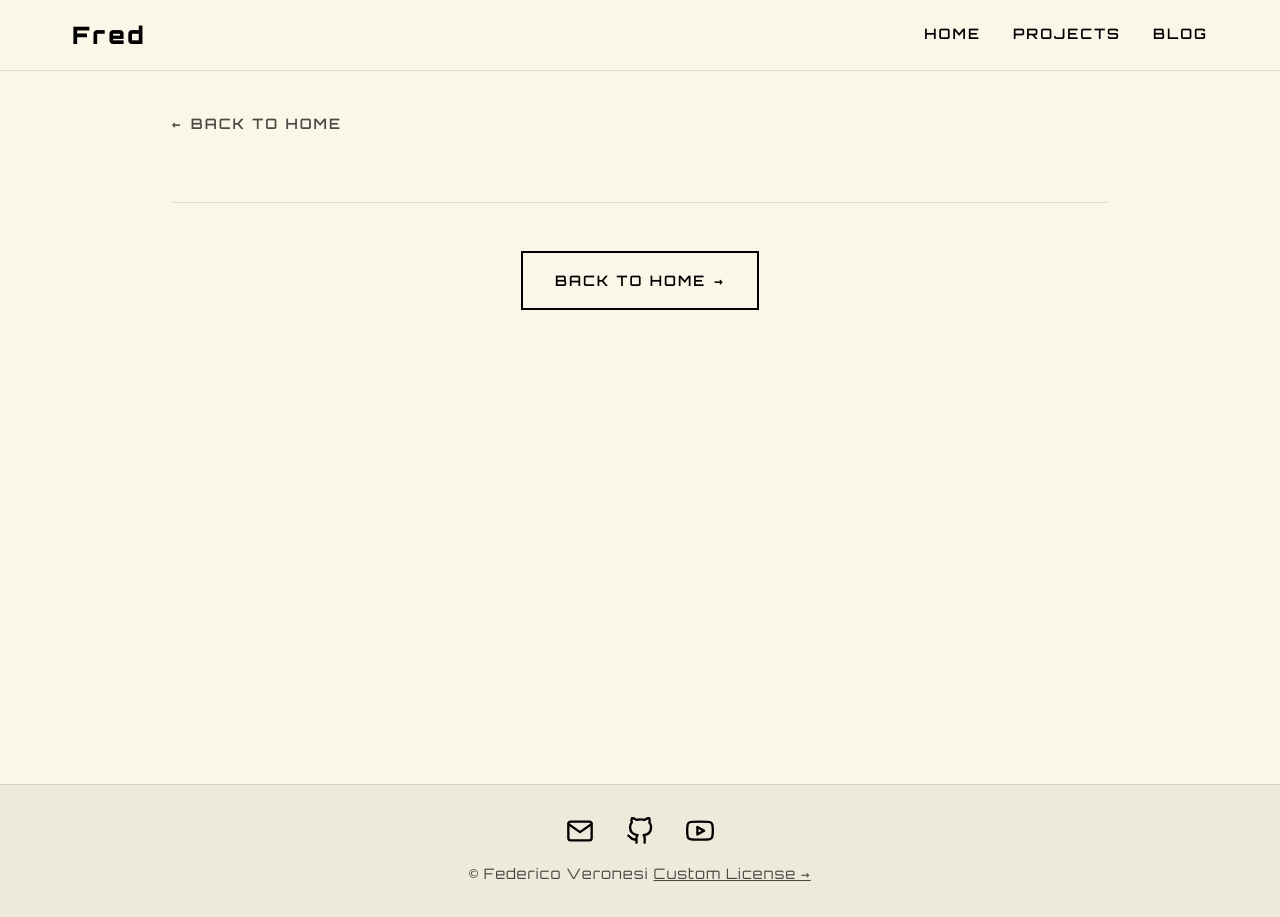
After one commit to fredneedsausername/New-Personal-Website, a Flask app: template templates/custom_website_license.html in a window 1280 px wide. The commit adds this page. Run offline with Flask 3, Linux system fonts and the light colour scheme; the template is opened without the code that fills it, so the values that code supplies are empty.

Commit message:
Added custom license page

```diff
--- a/app.py
+++ b/app.py
@@ -12,7 +12,29 @@ def home():
 
 @app.route('/custom-website-license')
 def custom_website_license():
-    return 200
+    # Read the LICENSE file
+    try:
+        with open('LICENSE', 'r', encoding='utf-8') as file:
+            license_text = file.read()
+    except FileNotFoundError:
+        return 404
+
+    # Convert markdown to HTML
+    html_from_markdown = markdown.markdown(license_text, extensions=['fenced_code', 'tables'])
+
+    # Sanitize HTML
+    allowed_tags = [
+        'h1', 'h2', 'h3', 'h4', 'h5', 'h6', 'p', 'br', 'strong', 'em', 'b', 'i',
+        'ul', 'ol', 'li', 'a', 'img', 'blockquote', 'hr',
+        'table', 'thead', 'tbody', 'th', 'td', 'tr'
+    ]
+    allowed_attributes = {
+        'a': ['href', 'title', 'target'],
+        'img': ['src', 'alt', 'title', 'width', 'height']
+    }
+    sanitized_html = bleach.clean(html_from_markdown, tags=allowed_tags, attributes=allowed_attributes)
+
+    return render_template("custom_website_license.html", license_content=sanitized_html)
 
 # Get newest blog posts first
 # Manually constructed cards for maximum aesthetic result
--- /dev/null
+++ b/static/css/custom_website_license.css
@@ -0,0 +1,346 @@
+/* === LICENSE PAGE STYLES === */
+
+.license-article {
+    background-color: #faf7e8;
+    min-height: calc(100vh - 160px);
+}
+
+.license-container {
+    max-width: 1000px;
+    margin: 0 auto;
+    padding: 2rem;
+}
+
+/* === LICENSE HEADER === */
+.license-header {
+    margin-bottom: 3rem;
+    animation: fadeInUp 0.8s ease-out;
+}
+
+.license-navigation {
+    margin-bottom: 2rem;
+}
+
+.back-link {
+    display: inline-flex;
+    align-items: center;
+    gap: 0.5rem;
+    font-family: 'Orbitron', monospace;
+    font-weight: 600;
+    font-size: 0.9rem;
+    letter-spacing: 2px;
+    text-transform: uppercase;
+    color: rgba(0, 0, 0, 0.7);
+    transition: all 0.3s ease;
+    text-decoration: none;
+}
+
+.back-link:hover {
+    color: #000;
+    transform: translateX(-5px);
+}
+
+.back-arrow {
+    transition: transform 0.3s ease;
+}
+
+.back-link:hover .back-arrow {
+    transform: translateX(-3px);
+}
+
+/* === LICENSE CONTENT === */
+.license-content {
+    font-family: 'Rajdhani', sans-serif;
+    font-size: 1.2rem;
+    line-height: 1.8;
+    color: rgba(0, 0, 0, 0.9);
+    margin-bottom: 4rem;
+    animation: fadeInUp 0.8s ease-out 0.2s both;
+}
+
+/* Typography for markdown content */
+.license-content h1,
+.license-content h2,
+.license-content h3,
+.license-content h4,
+.license-content h5,
+.license-content h6 {
+    font-family: 'Orbitron', monospace;
+    font-weight: 700;
+    letter-spacing: 2px;
+    text-transform: uppercase;
+    margin: 2.5rem 0 1rem 0;
+    line-height: 1.3;
+}
+
+.license-content h1 {
+    font-size: clamp(2rem, 4vw, 2.8rem);
+    border-bottom: 2px solid rgba(0, 0, 0, 0.1);
+    padding-bottom: 0.5rem;
+}
+
+.license-content h2 {
+    font-size: clamp(1.5rem, 3vw, 2.2rem);
+    border-bottom: 1px solid rgba(0, 0, 0, 0.1);
+    padding-bottom: 0.3rem;
+}
+
+.license-content h3 {
+    font-size: clamp(1.2rem, 2.5vw, 1.8rem);
+}
+
+.license-content h4 {
+    font-size: clamp(1rem, 2vw, 1.4rem);
+}
+
+.license-content h5 {
+    font-size: clamp(0.9rem, 1.8vw, 1.2rem);
+}
+
+.license-content h6 {
+    font-size: clamp(0.8rem, 1.6vw, 1.1rem);
+}
+
+.license-content p {
+    margin-bottom: 1.5rem;
+    font-size: clamp(1.1rem, 2vw, 1.2rem);
+    line-height: 1.8;
+}
+
+.license-content strong {
+    font-weight: 700;
+    color: #000;
+}
+
+.license-content em {
+    font-style: italic;
+    color: rgba(0, 0, 0, 0.8);
+}
+
+.license-content a {
+    color: #000;
+    text-decoration: underline;
+    text-decoration-thickness: 1px;
+    text-underline-offset: 3px;
+    transition: all 0.3s ease;
+}
+
+.license-content a:hover {
+    text-decoration-thickness: 2px;
+    text-underline-offset: 2px;
+}
+
+/* Lists */
+.license-content ul,
+.license-content ol {
+    margin: 1.5rem 0;
+    padding-left: 2rem;
+}
+
+.license-content li {
+    margin-bottom: 0.8rem;
+    line-height: 1.7;
+    font-size: clamp(1.1rem, 2vw, 1.2rem);
+}
+
+.license-content ul li::marker {
+    color: rgba(0, 0, 0, 0.6);
+}
+
+.license-content ol li::marker {
+    font-family: 'Orbitron', monospace;
+    font-weight: 600;
+    color: rgba(0, 0, 0, 0.6);
+}
+
+/* Blockquotes */
+.license-content blockquote {
+    border-left: 4px solid rgba(0, 0, 0, 0.2);
+    margin: 2rem 0;
+    padding: 1rem 2rem;
+    background: rgba(0, 0, 0, 0.02);
+    font-style: italic;
+    position: relative;
+}
+
+.license-content blockquote p {
+    margin-bottom: 0.5rem;
+    font-size: clamp(1rem, 2vw, 1.1rem);
+    color: rgba(0, 0, 0, 0.8);
+}
+
+.license-content blockquote::before {
+    content: '"';
+    font-family: 'Orbitron', monospace;
+    font-size: 3rem;
+    font-weight: 900;
+    color: rgba(0, 0, 0, 0.1);
+    position: absolute;
+    top: -0.5rem;
+    left: 0.5rem;
+}
+
+/* Images */
+.license-content img {
+    max-width: 100%;
+    height: auto;
+    margin: 2rem auto;
+    display: block;
+    border-radius: 5px;
+    box-shadow: 0 4px 20px rgba(0, 0, 0, 0.1);
+    transition: transform 0.3s ease;
+}
+
+.license-content img:hover {
+    transform: scale(1.02);
+}
+
+/* Tables */
+.license-content table {
+    width: 100%;
+    border-collapse: collapse;
+    margin: 2rem 0;
+    font-size: clamp(0.9rem, 1.8vw, 1rem);
+    overflow-x: auto;
+    display: block;
+    white-space: nowrap;
+}
+
+.license-content table tbody {
+    display: table;
+    width: 100%;
+}
+
+.license-content th,
+.license-content td {
+    padding: 0.8rem 1rem;
+    text-align: left;
+    border-bottom: 1px solid rgba(0, 0, 0, 0.1);
+}
+
+.license-content th {
+    font-family: 'Orbitron', monospace;
+    font-weight: 600;
+    letter-spacing: 1px;
+    text-transform: uppercase;
+    background: rgba(0, 0, 0, 0.05);
+    font-size: clamp(0.8rem, 1.6vw, 0.9rem);
+}
+
+/* Horizontal rule */
+.license-content hr {
+    border: none;
+    height: 1px;
+    background: rgba(0, 0, 0, 0.1);
+    margin: 3rem 0;
+}
+
+/* === LICENSE FOOTER === */
+.license-footer {
+    border-top: 1px solid rgba(0, 0, 0, 0.1);
+    padding-top: 3rem;
+    text-align: center;
+    animation: fadeInUp 0.8s ease-out 0.4s both;
+}
+
+.license-actions {
+    margin-bottom: 2rem;
+}
+
+.action-btn {
+    display: inline-flex;
+    align-items: center;
+    gap: 0.5rem;
+    padding: 1rem 2rem;
+    background: transparent;
+    border: 2px solid #000;
+    font-family: 'Orbitron', monospace;
+    font-weight: 600;
+    font-size: 0.9rem;
+    letter-spacing: 2px;
+    text-transform: uppercase;
+    transition: all 0.3s cubic-bezier(0.4, 0, 0.2, 1);
+    position: relative;
+    overflow: hidden;
+    text-decoration: none;
+    color: #000;
+}
+
+.action-btn::before {
+    content: '';
+    position: absolute;
+    top: 0;
+    left: -100%;
+    width: 100%;
+    height: 100%;
+    background: #000;
+    transition: left 0.3s cubic-bezier(0.4, 0, 0.2, 1);
+    z-index: 1;
+}
+
+.action-btn:hover::before {
+    left: 0;
+}
+
+.action-btn:hover {
+    color: #faf7e8;
+    transform: translateY(-2px);
+    box-shadow: 0 8px 25px rgba(0, 0, 0, 0.15);
+}
+
+.btn-text,
+.btn-arrow {
+    position: relative;
+    z-index: 2;
+    transition: transform 0.3s ease;
+}
+
+.action-btn:hover .btn-arrow {
+    transform: translateX(5px);
+}
+
+/* === RESPONSIVE DESIGN === */
+@media (max-width: 1200px) {
+    .license-container {
+        max-width: 900px;
+        padding: 2rem 1.5rem;
+    }
+}
+
+@media (max-width: 768px) {
+    .license-container {
+        padding: 1.5rem 1rem;
+    }
+
+    .license-content {
+        font-size: 1.1rem;
+    }
+}
+
+@media (max-width: 480px) {
+    .license-container {
+        padding: 1rem 0.5rem;
+    }
+
+    .action-btn {
+        padding: 0.8rem 1.5rem;
+        font-size: 0.8rem;
+        width: 100%;
+        max-width: 250px;
+        justify-content: center;
+    }
+
+    .back-link {
+        font-size: 0.8rem;
+    }
+
+    .license-content ul,
+    .license-content ol {
+        padding-left: 1.5rem;
+    }
+
+    .license-content blockquote {
+        padding: 0.8rem 1.5rem;
+        margin: 1.5rem 0;
+    }
+}
--- /dev/null
+++ b/static/js/custom_website_license.js
@@ -0,0 +1,196 @@
+// === LICENSE PAGE JAVASCRIPT === //
+
+// Wait for DOM to be fully loaded
+document.addEventListener('DOMContentLoaded', function() {
+    initLicensePage();
+});
+
+// Initialize license page functionality
+function initLicensePage() {
+    initLicenseImageZoom();
+    initLicenseTextSelection();
+}
+
+// === IMAGE ZOOM FUNCTIONALITY === //
+function initLicenseImageZoom() {
+    const images = document.querySelectorAll('.license-content img');
+
+    images.forEach(img => {
+        img.style.cursor = 'zoom-in';
+
+        img.addEventListener('click', function() {
+            createLicenseImageModal(this);
+        });
+    });
+}
+
+function createLicenseImageModal(img) {
+    // Create modal
+    const modal = document.createElement('div');
+    modal.className = 'license-image-modal';
+    modal.innerHTML = `
+        <div class="license-image-modal-backdrop"></div>
+        <div class="license-image-modal-content">
+            <img src="${img.src}" alt="${img.alt}" class="license-image-modal-img">
+            <button class="license-image-modal-close" aria-label="Close">×</button>
+        </div>
+    `;
+
+    // Add modal styles if not already present
+    if (!document.querySelector('.license-image-modal-styles')) {
+        const style = document.createElement('style');
+        style.className = 'license-image-modal-styles';
+        style.textContent = `
+            .license-image-modal {
+                position: fixed;
+                top: 0;
+                left: 0;
+                width: 100%;
+                height: 100%;
+                z-index: 9999;
+                display: flex;
+                align-items: center;
+                justify-content: center;
+                opacity: 0;
+                animation: licenseModalFadeIn 0.3s ease forwards;
+            }
+
+            .license-image-modal-backdrop {
+                position: absolute;
+                top: 0;
+                left: 0;
+                width: 100%;
+                height: 100%;
+                background: rgba(0, 0, 0, 0.9);
+                cursor: pointer;
+            }
+
+            .license-image-modal-content {
+                position: relative;
+                max-width: 90%;
+                max-height: 90%;
+                margin: auto;
+            }
+
+            .license-image-modal-img {
+                max-width: 100%;
+                max-height: 100%;
+                object-fit: contain;
+                box-shadow: 0 20px 60px rgba(0, 0, 0, 0.5);
+                border-radius: 5px;
+            }
+
+            .license-image-modal-close {
+                position: absolute;
+                top: -40px;
+                right: -40px;
+                background: rgba(255, 255, 255, 0.9);
+                border: none;
+                border-radius: 50%;
+                width: 30px;
+                height: 30px;
+                font-size: 18px;
+                font-weight: bold;
+                cursor: pointer;
+                display: flex;
+                align-items: center;
+                justify-content: center;
+                transition: all 0.3s ease;
+            }
+
+            .license-image-modal-close:hover {
+                background: white;
+                transform: scale(1.1);
+            }
+
+            @keyframes licenseModalFadeIn {
+                to { opacity: 1; }
+            }
+
+            @media (max-width: 768px) {
+                .license-image-modal-close {
+                    top: 10px;
+                    right: 10px;
+                    background: rgba(0, 0, 0, 0.7);
+                    color: white;
+                }
+            }
+        `;
+        document.head.appendChild(style);
+    }
+
+    document.body.appendChild(modal);
+    document.body.style.overflow = 'hidden';
+
+    // Close modal functionality
+    function closeModal() {
+        modal.style.opacity = '0';
+        setTimeout(() => {
+            if (document.body.contains(modal)) {
+                document.body.removeChild(modal);
+            }
+            document.body.style.overflow = '';
+        }, 300);
+    }
+
+    modal.querySelector('.license-image-modal-backdrop').addEventListener('click', closeModal);
+    modal.querySelector('.license-image-modal-close').addEventListener('click', closeModal);
+
+    // Close on escape key
+    function handleKeyDown(e) {
+        if (e.key === 'Escape') {
+            closeModal();
+            document.removeEventListener('keydown', handleKeyDown);
+        }
+    }
+    document.addEventListener('keydown', handleKeyDown);
+}
+
+// === TEXT SELECTION ENHANCEMENT === //
+function initLicenseTextSelection() {
+    // Add double-click to select paragraph functionality
+    const paragraphs = document.querySelectorAll('.license-content p');
+
+    paragraphs.forEach(paragraph => {
+        paragraph.addEventListener('dblclick', function() {
+            selectText(this);
+        });
+    });
+}
+
+function selectText(element) {
+    const selection = window.getSelection();
+    const range = document.createRange();
+    range.selectNodeContents(element);
+    selection.removeAllRanges();
+    selection.addRange(range);
+}
+
+// === UTILITY FUNCTIONS === //
+
+// Smooth scroll to element
+function scrollToLicenseElement(element, offset = 100) {
+    const elementPosition = element.offsetTop - offset;
+    window.scrollTo({
+        top: elementPosition,
+        behavior: 'smooth'
+    });
+}
+
+// Check if element is in viewport
+function isLicenseElementInViewport(el) {
+    const rect = el.getBoundingClientRect();
+    return (
+        rect.top >= 0 &&
+        rect.left >= 0 &&
+        rect.bottom <= (window.innerHeight || document.documentElement.clientHeight) &&
+        rect.right <= (window.innerWidth || document.documentElement.clientWidth)
+    );
+}
+
+// Export for external use
+window.LicensePage = {
+    scrollToLicenseElement,
+    isLicenseElementInViewport,
+    selectText
+};
--- a/templates/base.html
+++ b/templates/base.html
@@ -58,13 +58,13 @@
     <footer class="main-footer">
         <div class="footer-container">
             <div class="footer-social">
-                <a href="mailto:your.email@example.com" class="social-link" aria-label="Email">
+                <a href="mailto:fred.ver06@gmail.com" class="social-link" aria-label="Email">
                     <svg class="social-icon" xmlns="http://www.w3.org/2000/svg" viewBox="0 0 24 24" fill="none" stroke="currentColor" stroke-width="2" stroke-linecap="round" stroke-linejoin="round"><path d="M4 4h16c1.1 0 2 .9 2 2v12c0 1.1-.9 2-2 2H4c-1.1 0-2-.9-2-2V6c0-1.1.9-2 2-2z"></path><polyline points="22,6 12,13 2,6"></polyline></svg>
                 </a>
                 <a href="https://github.com/fredneedsausername" class="social-link" aria-label="GitHub">
                     <svg class="social-icon" xmlns="http://www.w3.org/2000/svg" viewBox="0 0 24 24" fill="none" stroke="currentColor" stroke-width="2" stroke-linecap="round" stroke-linejoin="round"><path d="M9 19c-5 1.5-5-2.5-7-3m14 6v-3.87a3.37 3.37 0 0 0-.94-2.61c3.14-.35 6.44-1.54 6.44-7A5.44 5.44 0 0 0 20 4.77 5.07 5.07 0 0 0 19.91 1S18.73.65 16 2.48a13.38 13.38 0 0 0-7 0C6.27.65 5.09 1 5.09 1A5.07 5.07 0 0 0 5 4.77a5.44 5.44 0 0 0-1.5 3.78c0 5.42 3.3 6.61 6.44 7A3.37 3.37 0 0 0 9 18.13V22"></path></svg>
                 </a>
-                <a href="https://youtube.com/your-channel" class="social-link" aria-label="YouTube">
+                <a href="https://www.youtube.com/channel/UCkf4Vzm47rZ4PaCmAY936Kg" class="social-link" aria-label="YouTube">
                     <svg class="social-icon" xmlns="http://www.w3.org/2000/svg" viewBox="0 0 24 24" fill="none" stroke="currentColor" stroke-width="2" stroke-linecap="round" stroke-linejoin="round"><path d="M22.54 6.42a2.78 2.78 0 0 0-1.94-2C18.88 4 12 4 12 4s-6.88 0-8.6.46a2.78 2.78 0 0 0-1.94 2A29 29 0 0 0 1 11.75a29 29 0 0 0 .46 5.33A2.78 2.78 0 0 0 3.4 19c1.72.46 8.6.46 8.6.46s6.88 0 8.6-.46a2.78 2.78 0 0 0 1.94-2 29 29 0 0 0 .46-5.25 29 29 0 0 0-.46-5.33z"></path><polygon points="9.75 15.02 15.5 11.75 9.75 8.48 9.75 15.02"></polygon></svg>
                 </a>
             </div>
--- /dev/null
+++ b/templates/custom_website_license.html
@@ -0,0 +1,40 @@
+{% extends "base.html" %}
+
+{% block css %}
+<link rel="stylesheet" href="{{ url_for('static', filename='css/custom_website_license.css') }}">
+{% endblock %}
+
+{% block content %}
+<article class="license-article">
+    <div class="license-container">
+        <!-- License Header -->
+        <header class="license-header">
+            <nav class="license-navigation">
+                <a href="{{ url_for('home') }}" class="back-link">
+                    <span class="back-arrow">←</span>
+                    <span class="back-text">BACK TO HOME</span>
+                </a>
+            </nav>
+        </header>
+
+        <!-- License Content -->
+        <div class="license-content">
+            {{ license_content|safe }}
+        </div>
+
+        <!-- License Footer -->
+        <footer class="license-footer">
+            <div class="license-actions">
+                <a href="{{ url_for('home') }}" class="action-btn back-btn">
+                    <span class="btn-text">BACK TO HOME</span>
+                    <span class="btn-arrow">→</span>
+                </a>
+            </div>
+        </footer>
+    </div>
+</article>
+{% endblock %}
+
+{% block js %}
+<script src="{{ url_for('static', filename='js/custom_website_license.js') }}"></script>
+{% endblock %}
```
Also changed, not shown: 1 other file.
